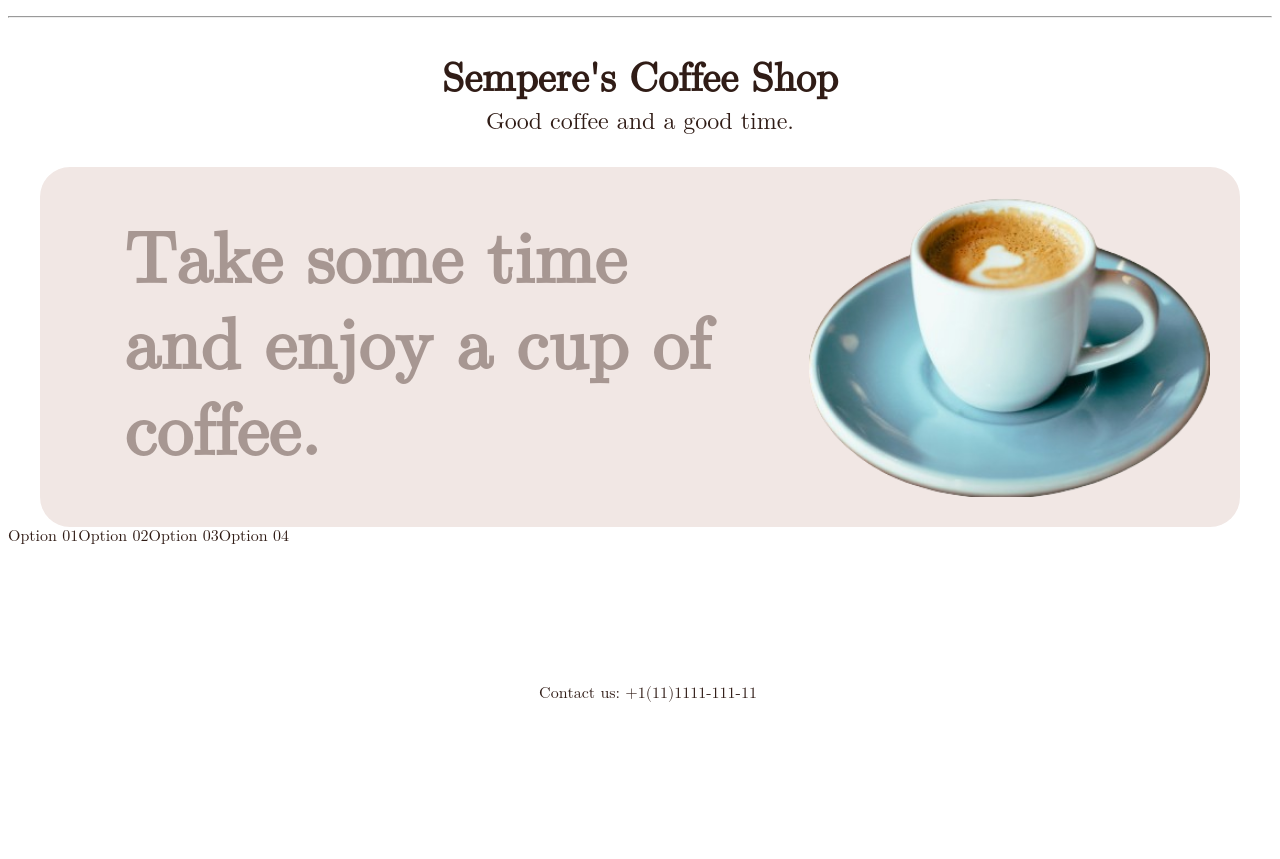
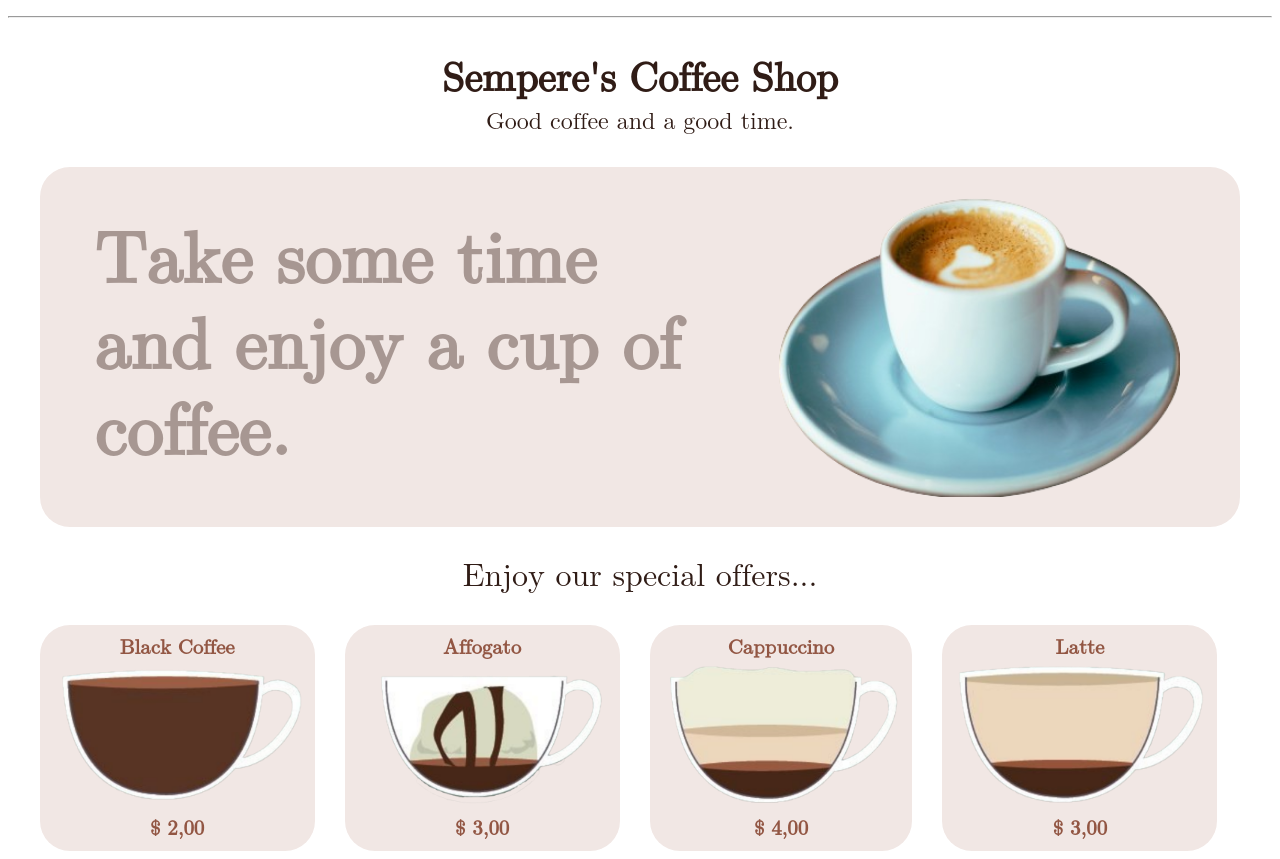
Before and after one commit to rebecaaras/static-page, a plain HTML site: page index.html in a window 1280 px wide. Shown: the part 76-935 px from the top of the page. Before the commit the page ends 800 px from the top, so only its background shows below. Drawn offline with Linux system fonts and the light colour scheme.

Commit message:
Project conclusion.

```diff
--- a/index.html
+++ b/index.html
@@ -29,13 +29,16 @@
 </div>
 
 <div class="special-offers">
+  <h3>Enjoy our special offers...</h3>
   <ul>
-    <li>Option 01</li>
-    <li>Option 02</li>
-    <li>Option 03</li>
-    <li>Option 04</li>
+    <li>Black Coffee <img src="images/coffees/black.png" height="150px" alt = "black coffee"><label class="price">$ 2,00</label></li>
+    <li>Affogato <img src="images/coffees/affogato.png" height="150px" alt = "affogato"><label class="price">$ 3,00</label></li>
+    <li>Cappuccino <img src="images/coffees/cappuccino.png" height="150px" alt = "cappuccino"><label class="price">$ 4,00</label></li>
+    <li>Latte <img src="images/coffees/latte.png" height="150px" alt = "latte"><label class="price">$ 3,00</label></li>
+    <li>Macchiato <img src="images/coffees/macchiato.png" height="150px" alt = "macchiato"><label class="price">$ 4,50</label></li>
+    <li>Mocha <img src="images/coffees/mocha.png" height="150px" alt = "mocha"><label class="price">$ 5,00</label></li>
   </ul>
 </div>
 
 </body>
-<footer>Contact us: +1(11)1111-111-11</footer>
+<footer></footer>
--- a/styles.css
+++ b/styles.css
@@ -70,7 +70,8 @@ h3 {
     background-color: #f1e7e4;
     border-radius: 30px 30px 30px 30px;
     display: flex;
-    justify-content: space-between;}
+    justify-content: space-between;
+}
 
 .initial-screen h2 {
     color: #a79792;
@@ -78,17 +79,54 @@ h3 {
     margin: auto;
     width: 50%;
     padding-left: 30px;
+    padding-right: 30px;
 }
 
 .initial-screen img {
     height: 300px;
     padding: 30px;
     display: inline-block;
+    margin-right: 30px;
+}
+.special-offers {
+    height: auto;
 }
 
 .special-offers ul {
+    width: 95%;
     display: flex;
     overflow-x: auto;
+    margin: auto;
+    justify-content: space-between;
+    text-align: center;
+    font-size: 1.3rem;
+    font-weight:bold;
+}
+.special-offers ul li {
+    margin-right: 30px;
+    background-color: #f1e7e4;
+    border-radius: 30px 30px 30px 30px;
+    padding: 10px;
+    color:#925643;
+}
+
+.special-offers h3 {
+    text-align: center;
+    font-size: 2rem;
+    margin:0;
+    margin-bottom: 30px;
+    margin-top: 30px;
+    padding: 0;
+    font-family: math;
+    font-weight: 100;
+}
+
+.price  {
+    color:#925643;
+}
+
+.price:hover, .special-offers ul li:hover  {
+    color:#301c16;
 }
 
 footer {
```
Also changed, not shown: images/Logo here.png (deleted), images/cofee-initial-screen.jpg (deleted), images/coffees/affogato.png (added), images/coffees/black.png (added), images/coffees/cappuccino.png (added), images/coffees/latte.png (added), images/coffees/macchiato.png (added), images/coffees/mocha.png (added), images/logo.png (deleted), images/logo2.png (deleted), images/logo3.png (deleted), images/preview-1.jpg (added), images/preview-2.jpg (added). Lines whose indentation alone changed are shown as unchanged.
